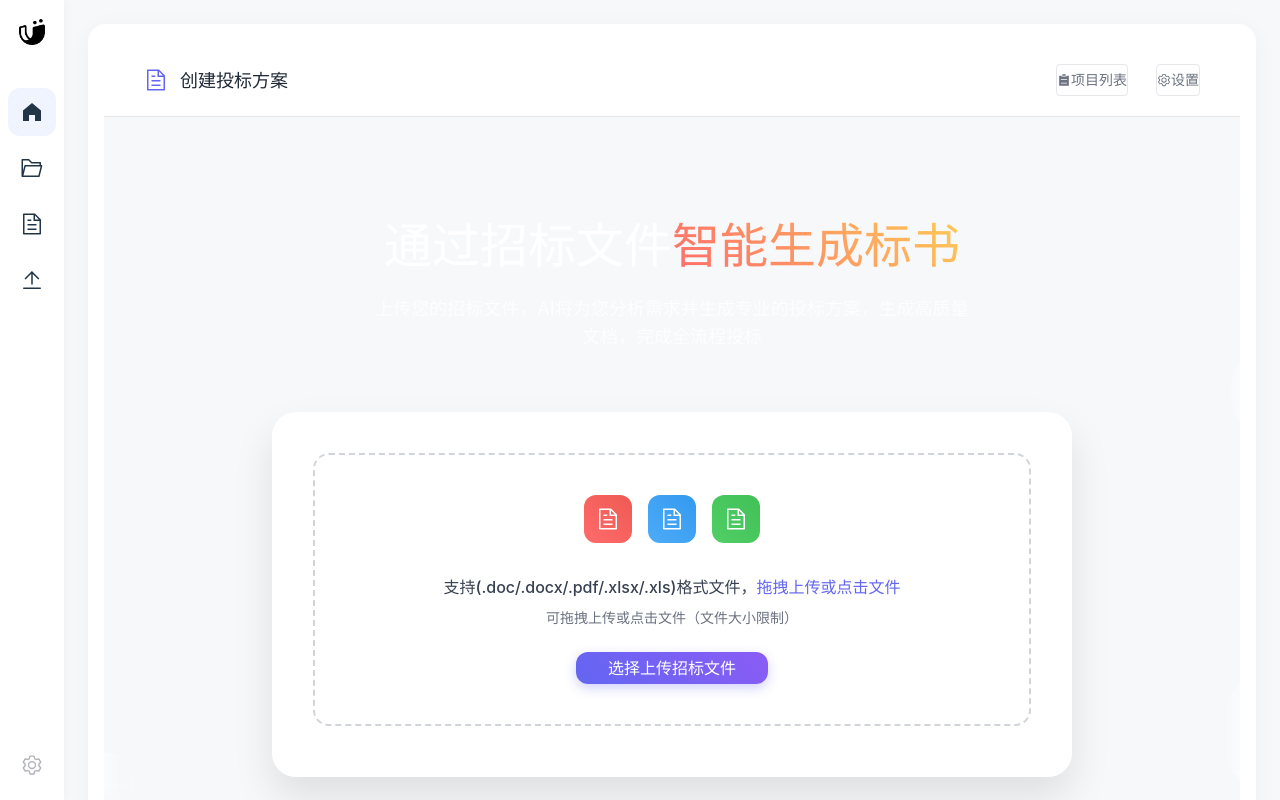
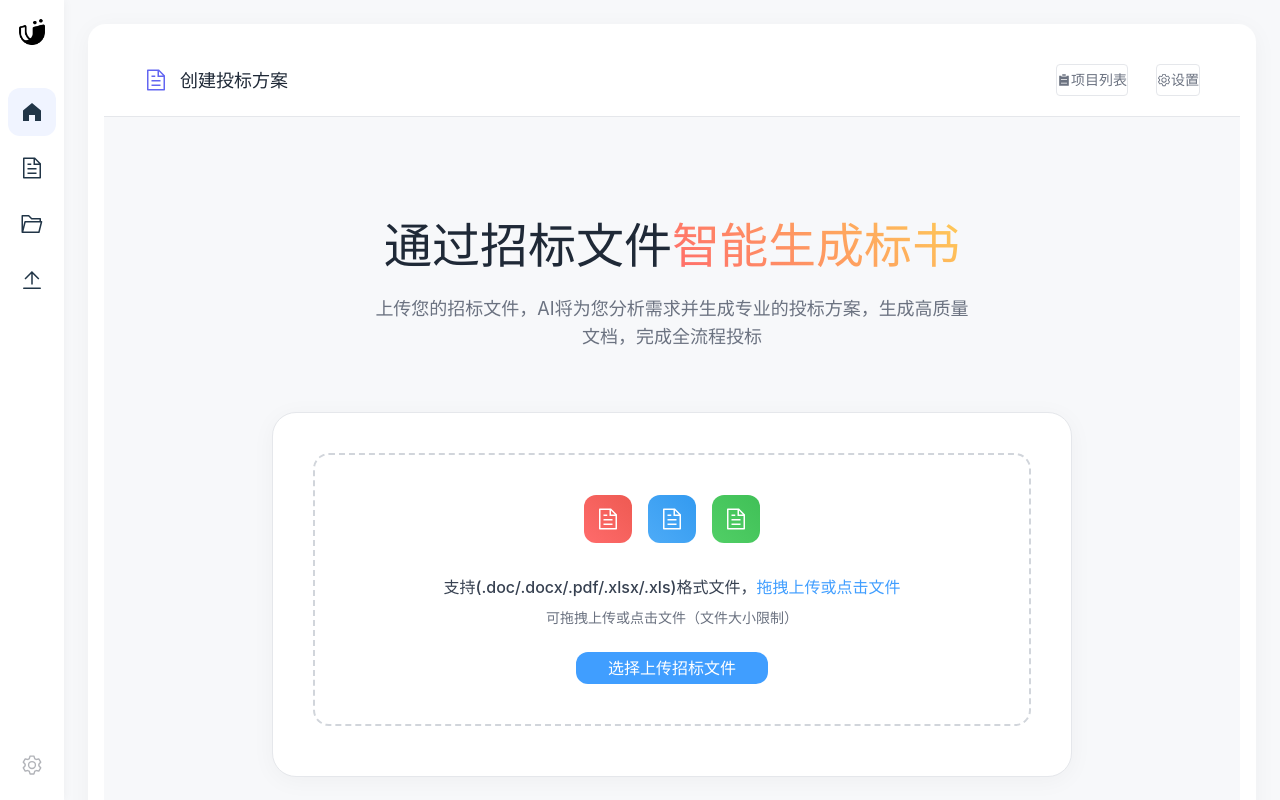
Before and after one commit to nextgpt/mineru-web, a Vue app in the folder frontend/: page / in a window 1280 px wide. Built offline with nearby package versions, Linux system fonts and the light colour scheme.

Commit message:
feat:更新

```diff
--- a/frontend/src/App.vue
+++ b/frontend/src/App.vue
@@ -7,8 +7,8 @@ const route = useRoute()
 
 const menuItems = [
   { icon: HomeFilled, path: '/', tooltip: '首页' },
-  { icon: FolderOpened, path: '/projects', tooltip: '项目管理' },
-  { icon: Document, path: '/files', tooltip: '文件管理' },
+  { icon: Document, path: '/projects', tooltip: '创建投标方案' },
+  { icon: FolderOpened, path: '/files', tooltip: '文件管理' },
   { icon: Upload, path: '/upload', tooltip: '上传' }
 ]
 
--- a/frontend/src/views/Home.vue
+++ b/frontend/src/views/Home.vue
@@ -22,20 +22,6 @@
 
     <!-- 主要内容区域 -->
     <div class="main-content">
-      <!-- 背景装饰 -->
-      <div class="background-decoration">
-        <div class="decoration-left">
-          <div class="floating-element element-1"></div>
-          <div class="floating-element element-2"></div>
-          <div class="floating-element element-3"></div>
-        </div>
-        <div class="decoration-right">
-          <div class="floating-element element-4"></div>
-          <div class="floating-element element-5"></div>
-          <div class="floating-element element-6"></div>
-        </div>
-      </div>
-
       <!-- 中心内容 -->
       <div class="center-content">
         <div class="title-section">
@@ -352,96 +338,7 @@ const handleDialogClose = (done: () => void) => {
   position: relative;
 }
 
-.background-decoration {
-  position: absolute;
-  top: 0;
-  left: 0;
-  right: 0;
-  bottom: 0;
-  pointer-events: none;
-  overflow: hidden;
-}
 
-.decoration-left,
-.decoration-right {
-  position: absolute;
-  top: 0;
-  bottom: 0;
-  width: 300px;
-}
-
-.decoration-left {
-  left: -150px;
-}
-
-.decoration-right {
-  right: -150px;
-}
-
-.floating-element {
-  position: absolute;
-  border-radius: 50%;
-  background: rgba(255, 255, 255, 0.1);
-  backdrop-filter: blur(10px);
-  animation: float 6s ease-in-out infinite;
-}
-
-.element-1 {
-  width: 80px;
-  height: 80px;
-  top: 20%;
-  left: 20%;
-  animation-delay: 0s;
-}
-
-.element-2 {
-  width: 120px;
-  height: 120px;
-  top: 60%;
-  left: 10%;
-  animation-delay: 2s;
-}
-
-.element-3 {
-  width: 60px;
-  height: 60px;
-  top: 80%;
-  left: 40%;
-  animation-delay: 4s;
-}
-
-.element-4 {
-  width: 100px;
-  height: 100px;
-  top: 30%;
-  right: 20%;
-  animation-delay: 1s;
-}
-
-.element-5 {
-  width: 140px;
-  height: 140px;
-  top: 70%;
-  right: 10%;
-  animation-delay: 3s;
-}
-
-.element-6 {
-  width: 70px;
-  height: 70px;
-  top: 10%;
-  right: 40%;
-  animation-delay: 5s;
-}
-
-@keyframes float {
-  0%, 100% {
-    transform: translateY(0px) rotate(0deg);
-  }
-  50% {
-    transform: translateY(-20px) rotate(180deg);
-  }
-}
 
 .center-content {
   max-width: 800px;
@@ -457,7 +354,7 @@ const handleDialogClose = (done: () => void) => {
 .main-title {
   font-size: 48px;
   font-weight: 700;
-  color: white;
+  color: #1f2937;
   margin: 0 0 20px 0;
   line-height: 1.2;
 }
@@ -471,7 +368,7 @@ const handleDialogClose = (done: () => void) => {
 
 .subtitle {
   font-size: 18px;
-  color: rgba(255, 255, 255, 0.8);
+  color: #6b7280;
   line-height: 1.6;
   margin: 0;
   max-width: 600px;
@@ -483,12 +380,11 @@ const handleDialogClose = (done: () => void) => {
 }
 
 .upload-container {
-  background: rgba(255, 255, 255, 0.95);
-  backdrop-filter: blur(20px);
+  background: #fff;
   border-radius: 24px;
   padding: 40px;
-  box-shadow: 0 20px 40px rgba(0, 0, 0, 0.1);
-  border: 1px solid rgba(255, 255, 255, 0.2);
+  box-shadow: 0 4px 24px rgba(0, 0, 0, 0.04);
+  border: 1px solid #e5e7eb;
 }
 
 .upload-dragger {
@@ -504,8 +400,8 @@ const handleDialogClose = (done: () => void) => {
 }
 
 .upload-dragger :deep(.el-upload-dragger:hover) {
-  border-color: #6366f1;
-  background: rgba(99, 102, 241, 0.05);
+  border-color: #409eff;
+  background: rgba(64, 158, 255, 0.05);
 }
 
 .upload-content {
@@ -556,7 +452,7 @@ const handleDialogClose = (done: () => void) => {
 }
 
 .highlight-text {
-  color: #6366f1;
+  color: #409eff;
   font-weight: 600;
 }
 
@@ -571,15 +467,14 @@ const handleDialogClose = (done: () => void) => {
   font-size: 16px;
   font-weight: 600;
   border-radius: 12px;
-  background: linear-gradient(45deg, #6366f1, #8b5cf6);
+  background: #409eff;
   border: none;
-  box-shadow: 0 4px 12px rgba(99, 102, 241, 0.3);
+  color: white;
   transition: all 0.3s ease;
 }
 
 .upload-button:hover {
-  transform: translateY(-2px);
-  box-shadow: 0 8px 20px rgba(99, 102, 241, 0.4);
+  background: #337ecc;
 }
 
 .progress-section {
@@ -587,11 +482,11 @@ const handleDialogClose = (done: () => void) => {
 }
 
 .progress-container {
-  background: rgba(255, 255, 255, 0.95);
-  backdrop-filter: blur(20px);
+  background: #fff;
   border-radius: 16px;
   padding: 24px;
-  box-shadow: 0 10px 20px rgba(0, 0, 0, 0.1);
+  box-shadow: 0 4px 12px rgba(0, 0, 0, 0.05);
+  border: 1px solid #e5e7eb;
 }
 
 .upload-progress {
@@ -600,12 +495,12 @@ const handleDialogClose = (done: () => void) => {
 
 .upload-progress :deep(.el-progress-bar__outer) {
   border-radius: 8px;
-  background: rgba(99, 102, 241, 0.1);
+  background: #f0f2f5;
 }
 
 .upload-progress :deep(.el-progress-bar__inner) {
   border-radius: 8px;
-  background: linear-gradient(45deg, #6366f1, #8b5cf6);
+  background: #409eff;
 }
 
 .progress-text {
```
